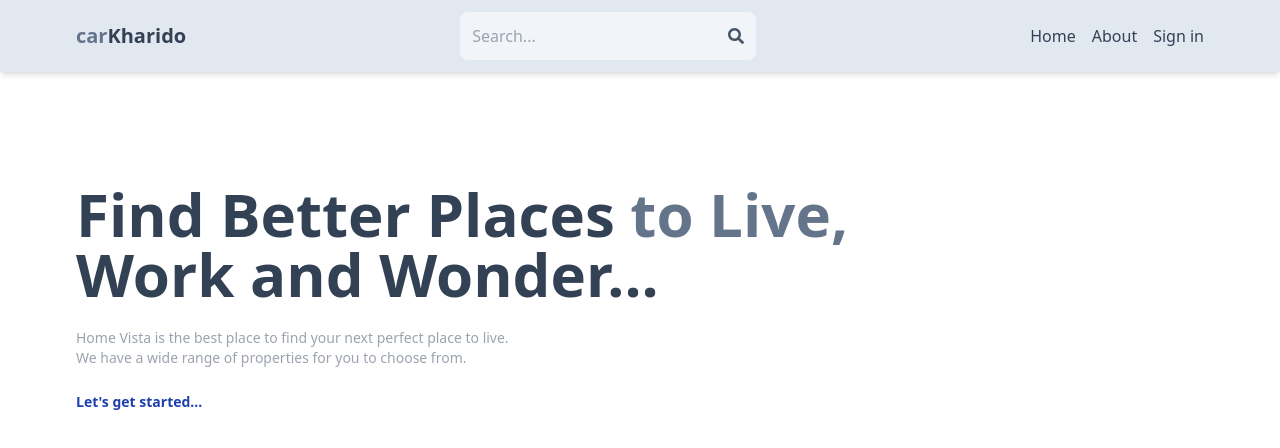
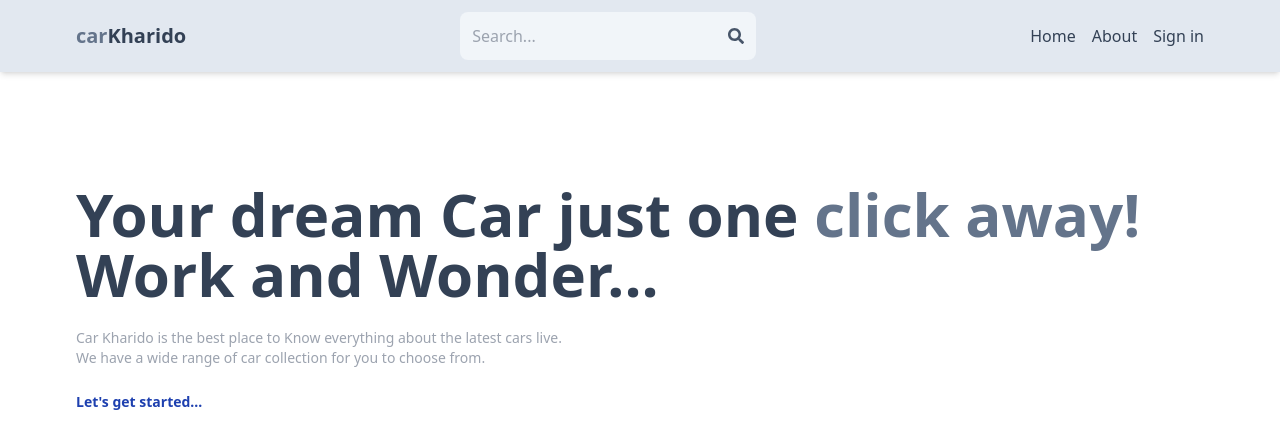
Before and after one commit to rajnayan07/CarKharido, a React (Vite) app in the folder client/: page / in a window 1280 px wide. Shown: the top 448 px of the page. Built offline with nearby package versions, Linux system fonts and the light colour scheme; no server answers.

Commit message:
Update Home.jsx

```diff
--- a/client/src/pages/Home.jsx
+++ b/client/src/pages/Home.jsx
@@ -50,15 +50,15 @@ export default function Home() {
       {/* top */}
       <div className='flex flex-col gap-6 p-28 px-3 max-w-6xl mx-auto'>
         <h1 className='text-slate-700 font-bold text-3xl lg:text-6xl'>
-        Find Better Places <span className='text-slate-500'>to Live,</span>
+        Your dream Car just one <span className='text-slate-500'>click away!</span>
           <br />
           Work and Wonder...
         </h1>
         <div className='text-gray-400 text-xs sm:text-sm'>
-          Home Vista is the best place to find your next perfect place to
+          Car Kharido is the best place to Know everything about the latest cars
           live.
           <br />
-          We have a wide range of properties for you to choose from.
+          We have a wide range of car collection for you to choose from.
         </div>
         <Link
           to={'/search'}
```
